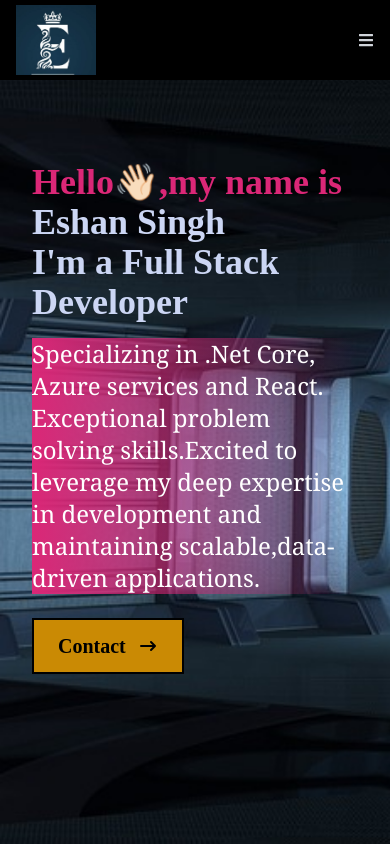
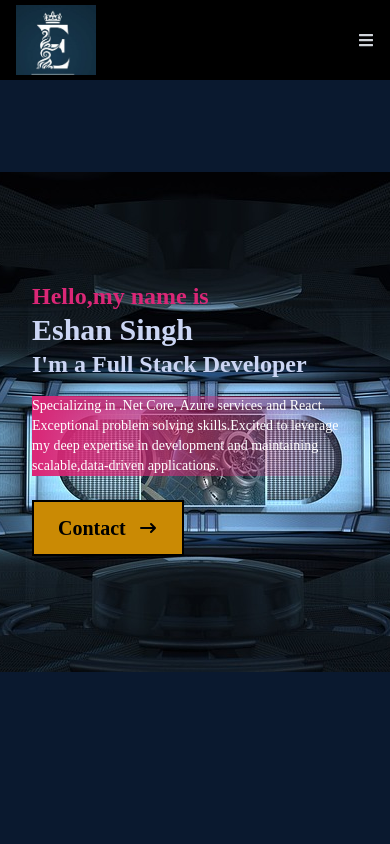
Before and after one commit to e-singh-dev1/personal-portfolio, a React (Vite) app: page / in a window 390 px wide. Built offline with nearby package versions, Linux system fonts and the light colour scheme.

Commit message:
fifth commit  On branch master  Your branch is up to date with 'origin/master'.  Changes to be committed: 	modified:   src/Components/About.jsx 	modified:   src/Components/Contact.jsx 	modified:   src/Components/MainSection.jsx 	modified:   src/Components/Skills.jsx

```diff
--- a/src/Components/About.jsx
+++ b/src/Components/About.jsx
@@ -5,21 +5,20 @@ const About = () => {
   return (
     <div name='about' className='w-full h-screen bg-[#0a192f] text-gray-300 bg-no-repeat bg-cover'
     style={{backgroundImage:`url(${img})`}}>
-      <div className='flex flex-col justify-center items-center w-full h-full'>
-        <div className='max-w-[1000px] w-full grid grid-cols-2 gap-2'>
-          <div className='sm:text-right pb-8 pl-4 sm:text-10'>
+      <div className='  flex flex-col justify-center items-center w-full h-full md:flex md:flex-col sm:flex sm:flex-col'>
+        <div className='  max-w-[1000px] w-full grid grid-cols-2 gap-2'>
+          <div className='sm:text-right sm:text-sm pb-8 pl-4 '>
             <p className='text-6xl font-bold font-serif inline border-b-4 border-pink-600'>
               About
             </p>
           </div>
-          <div></div>
           </div>
           <div className='max-w-[1000px] w-full grid sm:grid-cols-2 gap-8 px-4'>
-            <div className='sm:text-right text-4xl font-extrabold font-serif'>
+            <div className=' text-sm sm:text-right sm:text-4xl font-extrabold font-serif'>
               <p>Hey. I'm Eshan Singh, nice to meet you. Please take a look around.</p>
             </div>
             <div>
-              <p className='text-xl font-serif'>I am passionate about building excellent software that improves
+              <p className='text-sm sm:text-xl font-serif'>I am passionate about building excellent software that improves
               the lives of those around me. I specialize in creating software
               applications on .Net/React/Azure.I work in a reputed company based in gurugram.
               Always ready to take on new challlenges and ready to collaborate for any interesting project.</p>
--- a/src/Components/Contact.jsx
+++ b/src/Components/Contact.jsx
@@ -2,14 +2,14 @@ import React from 'react'
 import img5 from '../assets/img13.avif'
 const Contact = () => {
   return (
-    <div name='Contact' className='w-full h-screen bg-[#0a192f] flex justify-center items-center p-4 md:flex md:flex-col sm:flex sm:flex-col sm:justify-center sm:items-center bg-no-repeat bg-cover'
+    <div name='Contact' className='w-full h-screen bg-[#0a192f] flex justify-center items-center p-4 md:flex md:flex-col sm:flex sm:flex-col sm:justify-center sm:items-center bg-no-repeat bg-center sm:bg-no-repeat sm:bg-cover'
       style={{backgroundImage: `url(${img5})`}}>
         <form action="https://getform.io/f/6b53a6dd-21ea-4a1d-a0bd-bf8cac291b42" method="POST" className='flex flex-col max-w-[600px] w-full'>
-            <div className='pb-8'>
-                <p className='text-6xl font-bold inline border-b-4 border-pink-600 text-gray-300 md:flex md:flex-col'>
+            <div className='pb-4 sm:pb-8'>
+                <p className='text-sm sm:text-6xl font-bold flex m-0 border-b-4 border-pink-600 text-gray-300 md:flex md:flex-col sm:inline '>
                     Contact
                 </p>
-                <p className='text-2xl text-gray-300 py-4'>//Submit the form below or send me an email to eshansingh510@gmail.com</p>
+                <p className='text-sm sm:text-2xl text-gray-300 py-4'>//Submit the form below or send me an email to eshansingh510@gmail.com</p>
             </div>
             <input className='placeholder-black bg-[#ccd6f6] p-4' type="text" placeholder='Name' name='name'/>
             <input className='placeholder-black my-4 p-4 bg-[#ccd6f6]' type="email" placeholder='Email' name='email'/>
--- a/src/Components/MainSection.jsx
+++ b/src/Components/MainSection.jsx
@@ -4,18 +4,19 @@ import { Link } from 'react-router-dom';
 import img5 from '../assets/img5.png'
 const MainSection = () => {
   return (
-    <div  name="MainSection" className='w-full h-screen bg-[#0a192f] bg-no-repeat bg-cover'
+    <div  name="MainSection" className='w-full h-screen bg-[#0a192f] bg-no-repeat bg-center sm:bg-no-repeat sm:bg-cover'
     style={{backgroundImage:`url(${img5})`}}>
         {/* Container */}
         <div className='max-w-[1000px] mx-auto px-8 flex flex-col justify-center h-full'>
-        <p class="flex font-semibold text-pink-600 text-4xl">Hello <span class="animate-[wave_10s_ease-in-out_5]">👋🏻</span>,my name is</p>
-        <h1 className='text-4xl sm:text-7xl font-bold text-[#ccd6f4]'>
+        <p class="flex font-semibold text-pink-600 text-2xl sm:text-4xl">Hello,<span class="hidden sm:animate-[wave_10s_ease-in-out_5] sm:inline ">👋🏻</span>my name is</p>
+        <h1 className='text-3xl sm:text-7xl font-bold text-[#ccd6f4]'>
             Eshan Singh
         </h1>
-        <h2 className='text-4xl sm:text-7xl font-bold text-[#ccd6f4]'>
+        <h2 className='text-2xl sm:text-7xl font-bold text-[#ccd6f4]'>
             I'm a Full Stack Developer
         </h2>
-        <p className='text-2xl text-bold  font-serif text-white py-4 max-w-[700px] m-0 bg-clip-content bg-gradient-to-r from-pink-600 hover:to-yellow-500'>
+        <p className='text-sm text-bold sm:text-2xl sm:text-bold  sm:font-serif text-white py-4 max-w-[700px] m-0 bg-clip-content bg-gradient-to-r from-pink-600 hover:to-yellow-500
+         sm:bg-gradient-to-r sm:from-pink-600 sm:hover:to-yellow-500'>
          Specializing in .Net Core, Azure services and React.
          Exceptional problem solving skills.Excited to leverage my deep expertise in
          development and maintaining scalable,data-driven applications.
@@ -24,10 +25,10 @@ const MainSection = () => {
         <div>
           <Link to="/Contact">
             <button className=' text-xl text-black bg-yellow-600 font-bold border-black group border-2 px-6 py-3 my-2 flex items-center hover:bg-yellow-600 hover:border-black  hover:text-black
-                                hover:font-bold hover:scale-110'>
+             sm:hover:bg-yellow-600 sm:hover:border-black  sm:hover:text-black hover:font-bold hover:scale-110 sm:hover:font-bold sm:hover:scale-110 '>
              Contact
-             <span className>
-              <HiArrowNarrowRight className='ml-3 ' />
+             <span>
+              <HiArrowNarrowRight className='ml-3' />
             </span>
             </button>
             </Link>
--- a/src/Components/Skills.jsx
+++ b/src/Components/Skills.jsx
@@ -11,12 +11,12 @@ import ReactImg from '../assets/react.png'
 
 const Skills = () => {
   return (
-    <div name='skills' className='w-full h-screen bg-[#0a192f] text-gray-300 md:flex md:flex-col'>
+    <div name='skills' className='m-0 sm:w-full sm:h-screen bg-[#0a192f] text-gray-300 md:flex md:flex-col sm:flex sm:flex-col sm:m-0 '>
       {/* Container */}
       <div className='max-w-[1000px] mx-auto p-4 flex flex-col justify-center w-full h-full'>
-          <div>
-              <p className='text-6xl font-bold inline border-b-4 border-pink-600 '>Skills</p>
-              <p className=' text-xl font-sans py-4'>// These are the technologies I've worked with:</p>
+          <div className='flex flex-col'>
+              <p className='text-2xl sm:text-6xl font-bold inline border-b-4 border-pink-600 '>Skills</p>
+              <p className='p-10 text-sm font-bold sm:text-xl sm:font-sans sm:py-4'>// These are the technologies I've worked with:</p>
           </div>
 
           <div className='w-full grid grid-cols-2 sm:grid-cols-4 gap-4 text-center py-8'>
```
